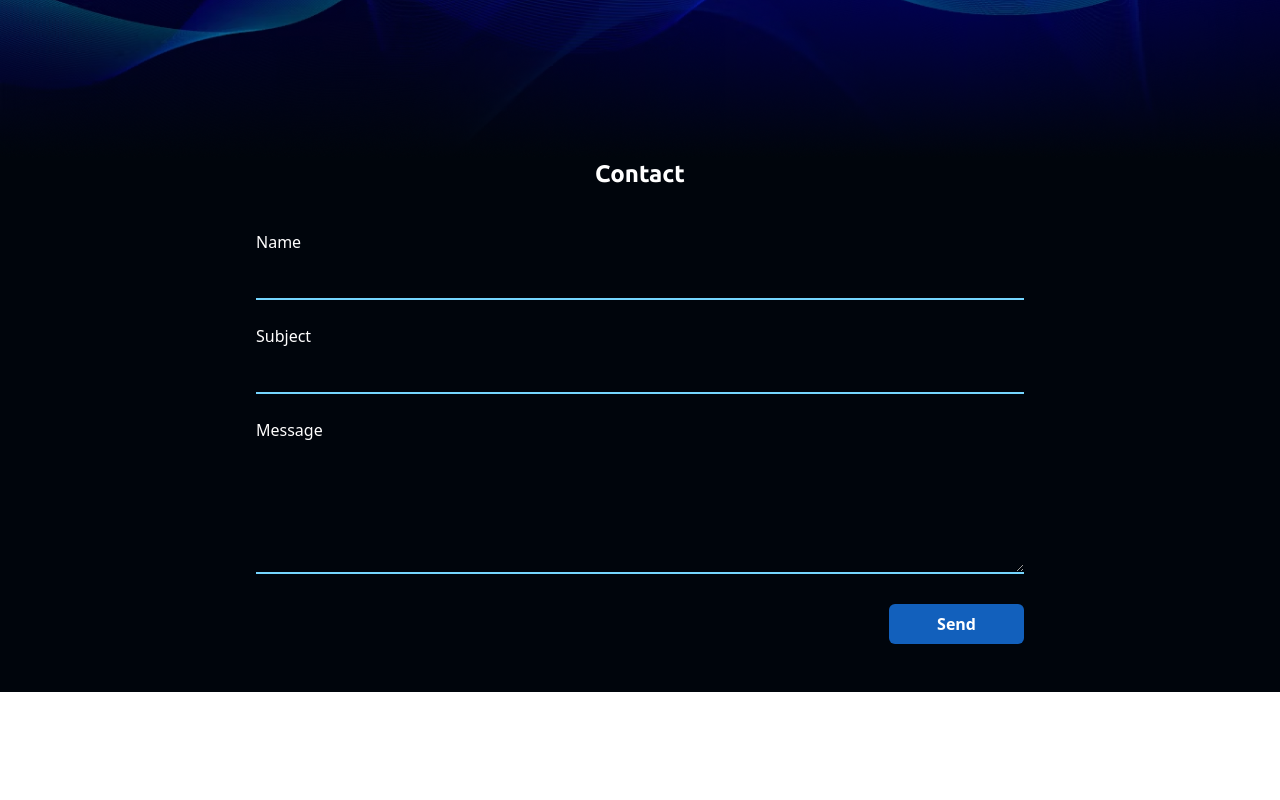
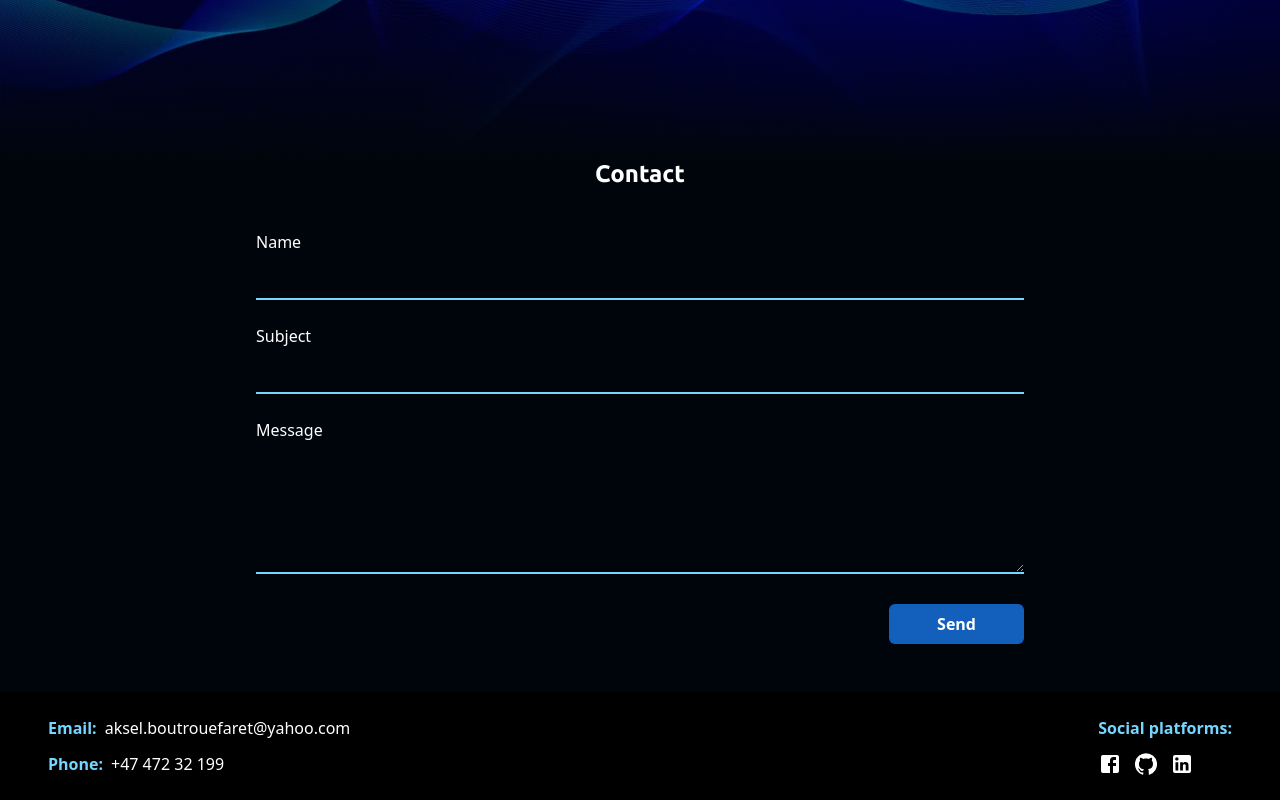
Before and after one commit to AkselBF/portfolio_mk-2, a React (Vite) app: page / in a window 1280 px wide. Shown: the part 3498-4298 px from the top of the page. Before the commit the page ends 4190 px from the top, so only its background shows below. Built offline with nearby package versions, Linux system fonts and the light colour scheme.

Commit message:
added footer

```diff
--- /dev/null
+++ b/src/common/components/Footer/index.tsx
@@ -0,0 +1,35 @@
+import React from 'react';
+import FacebookIcon from '@mui/icons-material/Facebook';
+import GitHubIcon from '@mui/icons-material/GitHub';
+import LinkedInIcon from '@mui/icons-material/LinkedIn';
+
+const Footer: React.FC = () => {
+  return (
+    <footer className="bg-[#000000] text-white px-12 py-6">
+      <div className="container mx-auto justify-between flex flex-col md:flex-row">
+        <div className='flex flex-col'>
+          <div className='flex flex-row mb-3'>
+            <p className='text-[#75D6FF] font-semibold mr-2'>Email:</p>
+            <p>aksel.boutrouefaret@yahoo.com</p>
+          </div>
+
+          <div className='flex flex-row'>
+            <p className='text-[#75D6FF] font-semibold mr-2'>Phone:</p>
+            <p>+47 472 32 199</p>
+          </div>
+        </div>
+
+        <div>
+          <p className='text-[#75D6FF] font-semibold mb-3'>Social platforms:</p>
+          <div className='flex flex-row space-x-3'>
+            <FacebookIcon />
+            <GitHubIcon />
+            <LinkedInIcon />
+          </div>
+        </div>
+      </div>
+    </footer>
+  );
+};
+
+export default Footer;
--- a/src/common/pages/Home/index.tsx
+++ b/src/common/pages/Home/index.tsx
@@ -3,6 +3,8 @@ import About from '../About';
 import Skills from '../Skills';
 import Projects from '../../Projects';
 import Contact from '../Contact';
+import Footer from '../../components/Footer';
+
 import heroOne from '../../../assets/images/Westfjords sunset.jpg';
 import breakPoint from '../../../assets/images/break.png';
 import '../../Styles/Fonts/Ubuntu.css';
@@ -61,6 +63,9 @@ const Home: React.FC = () => {
           <h2 className='ubuntu-bold text-white text-2xl font-semibold mb-10'>Contact</h2>
           <Contact />
         </section>
+
+        {/* Footer */}
+        <Footer />
       </div>
     </div>
   );
```
